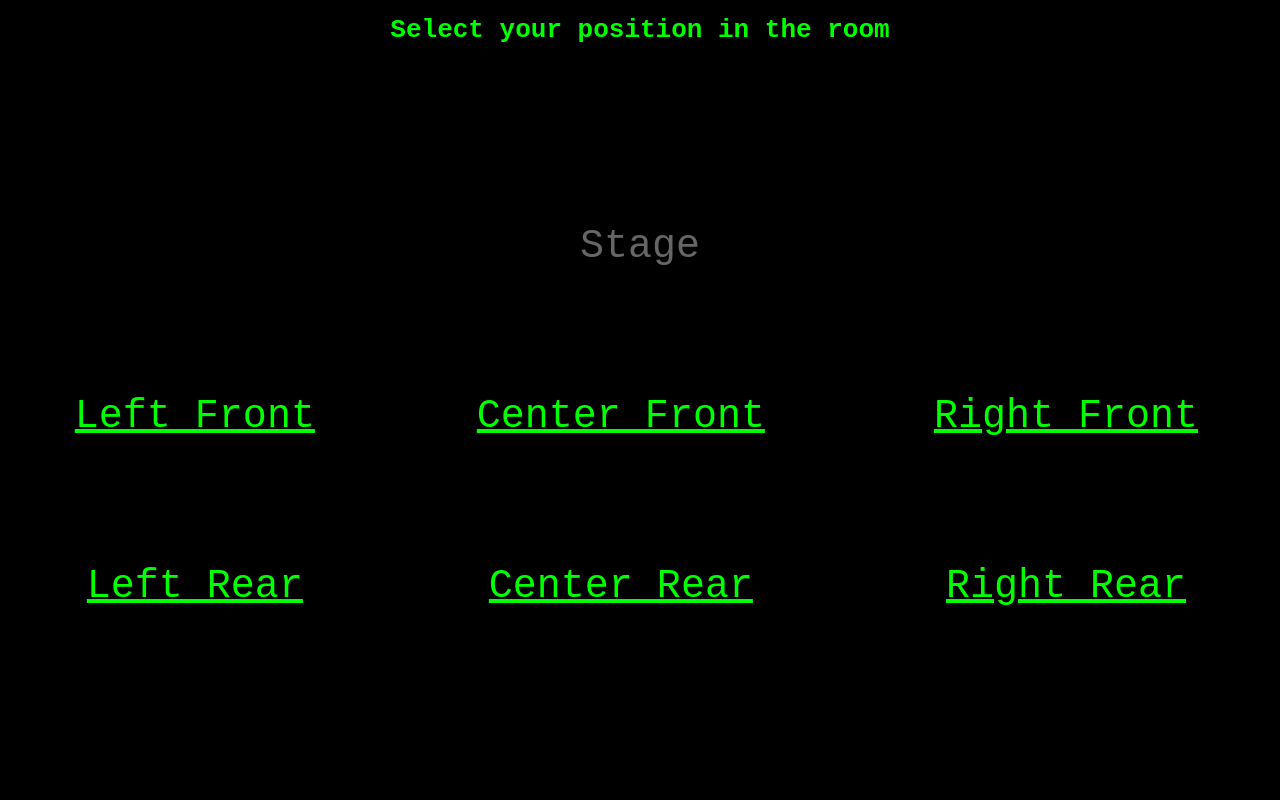
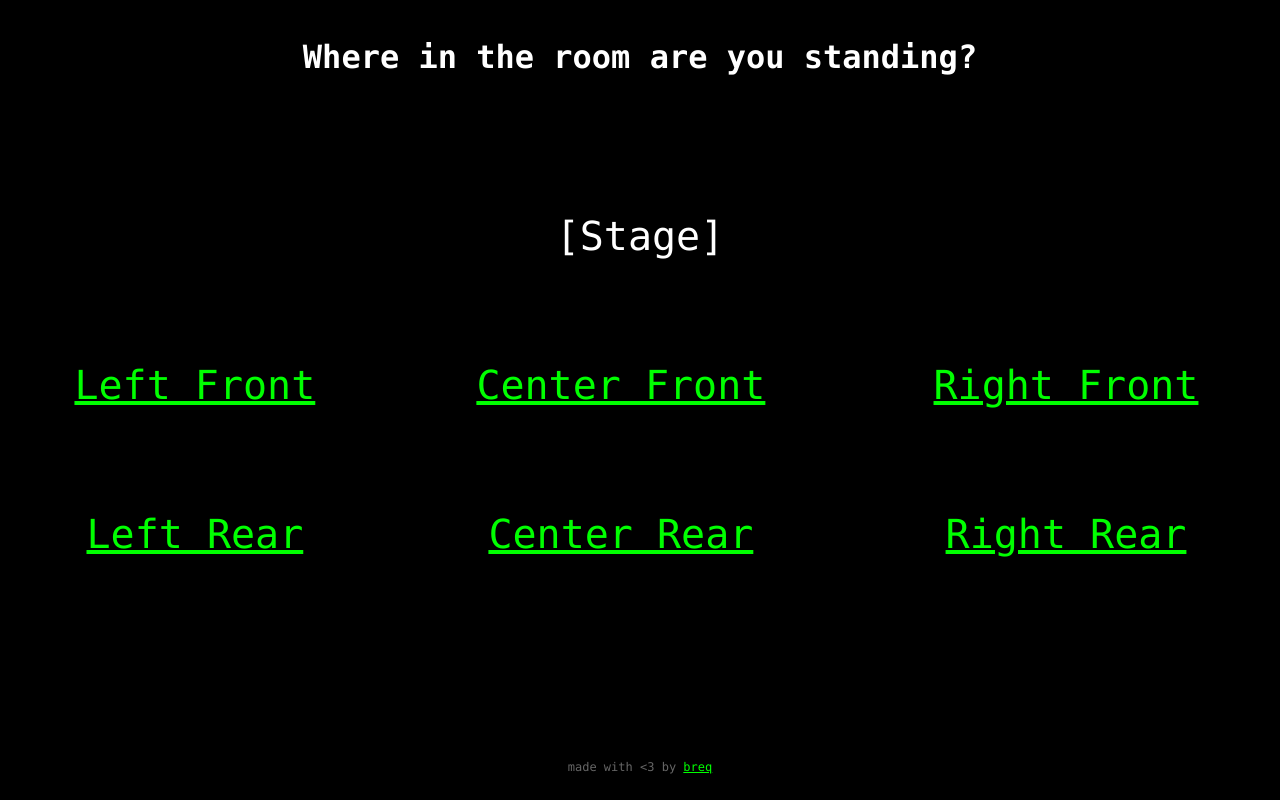
Before and after one commit to breqdev/vibrance-legacy, a plain HTML site: page client/selector.html in a window 1280 px wide. Drawn offline with Linux system fonts and the light colour scheme.

Commit message:
Minor improvements to client UI

```diff
--- a/client/selector.html
+++ b/client/selector.html
@@ -12,9 +12,9 @@
             height: 100%;
             margin: 0px;
             padding: 0px;
-            font-family: monospace;
+            font-family: "Lucida Console", Monaco, monospace;
             background-color: #000;
-            color: #0F0;
+            color: #FFF;
         }
 
         .topbar, h1 {
@@ -27,14 +27,25 @@
 
         .selector, table {
             width: 100%;
-            height: 80%;
+            height: 75%;
             text-align: center;
             margin: 0px;
             padding: 0px;
         }
 
+        .credit {
+            width: 100%;
+            height: 5%;
+            text-align: center;
+            margin: 0px;
+            font-size: 12px;
+            vertical-align: bottom;
+            color: #666;
+        }
+
         td {
             font-size: 40px;
+            vertical-align: middle;
         }
 
         a {
@@ -49,29 +60,32 @@
 
 <body>
     <div class="topbar">
-        <br>
+        <br><br>
         <h1>
-            Select your position in the room
+            Where in the room are you standing?
         </h1>
     </div>
     <div class="selector">
         <table>
             <tr>
-                <td colspan="3" class="disabled">
-                    Stage
+                <td colspan="3">
+                    [Stage]
                 </td>
             </tr>
             <tr>
-                <td><a href="app.html#9001">Left Front</a></td>
-                <td><a href="app.html#9002">Center Front</a></td>
-                <td><a href="app.html#9003">Right Front</a></td>
+                <td><a href="app.html?host=cloud.itsw.es&port=9001">Left Front</a></td>
+                <td><a href="app.html?host=cloud.itsw.es&port=9002">Center Front</a></td>
+                <td><a href="app.html?host=cloud.itsw.es&port=9003">Right Front</a></td>
             </tr>
             <tr>
-                <td><a href="app.html#9004">Left Rear</a></td>
-                <td><a href="app.html#9005">Center Rear</a></td>
-                <td><a href="app.html#9006">Right Rear</a></td>
+                <td><a href="app.html?host=cloud.itsw.es&port=9004">Left Rear</a></td>
+                <td><a href="app.html?host=cloud.itsw.es&port=9005">Center Rear</a></td>
+                <td><a href="app.html?host=cloud.itsw.es&port=9006">Right Rear</a></td>
             </tr>
         </table>
+    </div>
+    <div class="credit">
+        <span class="small">made with &lt;3 by <a href="https://itsw.es/" target="_blank" rel="noopener noreferrer">breq</a></span>
     </div>
 </body>
 
```
Also changed, not shown: client/app.html (+30 -8 lines), client/app.js (+9 -2 lines), client/index.html (+11 -6 lines), 1 other file.
